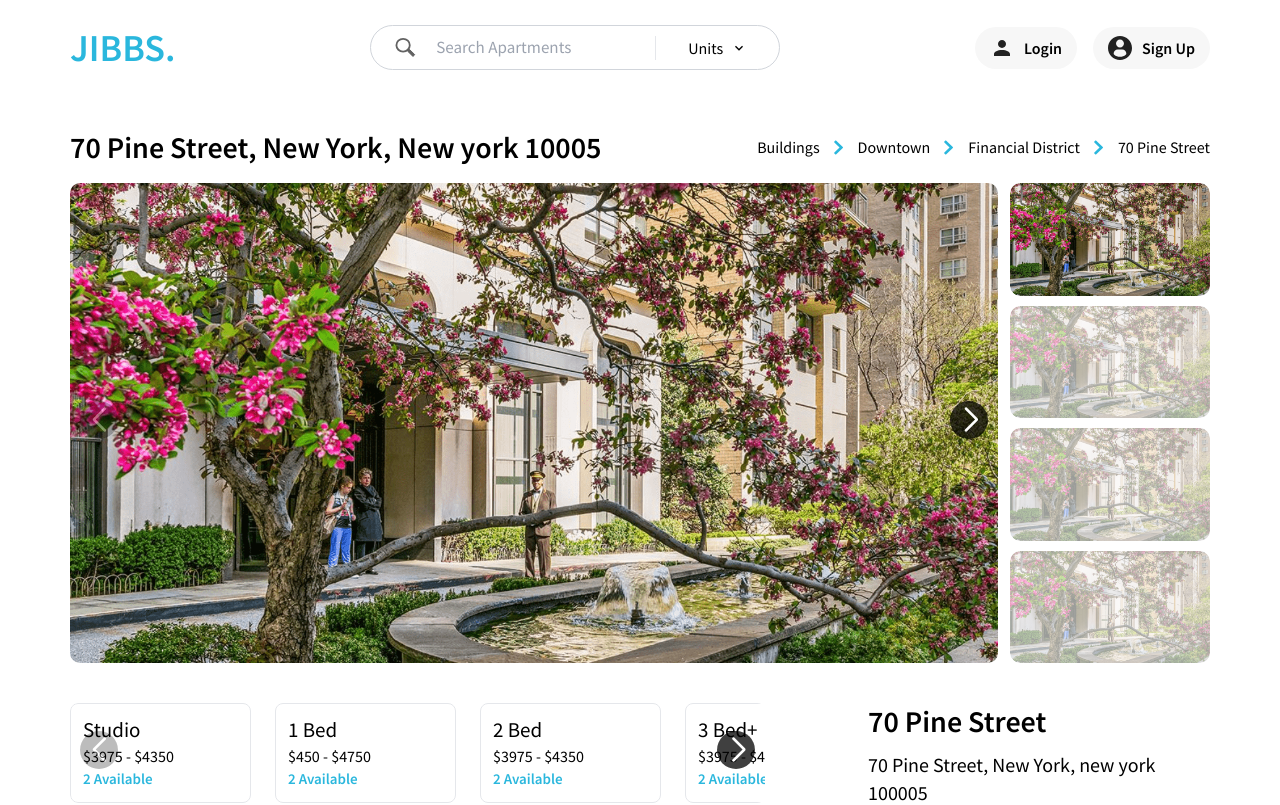
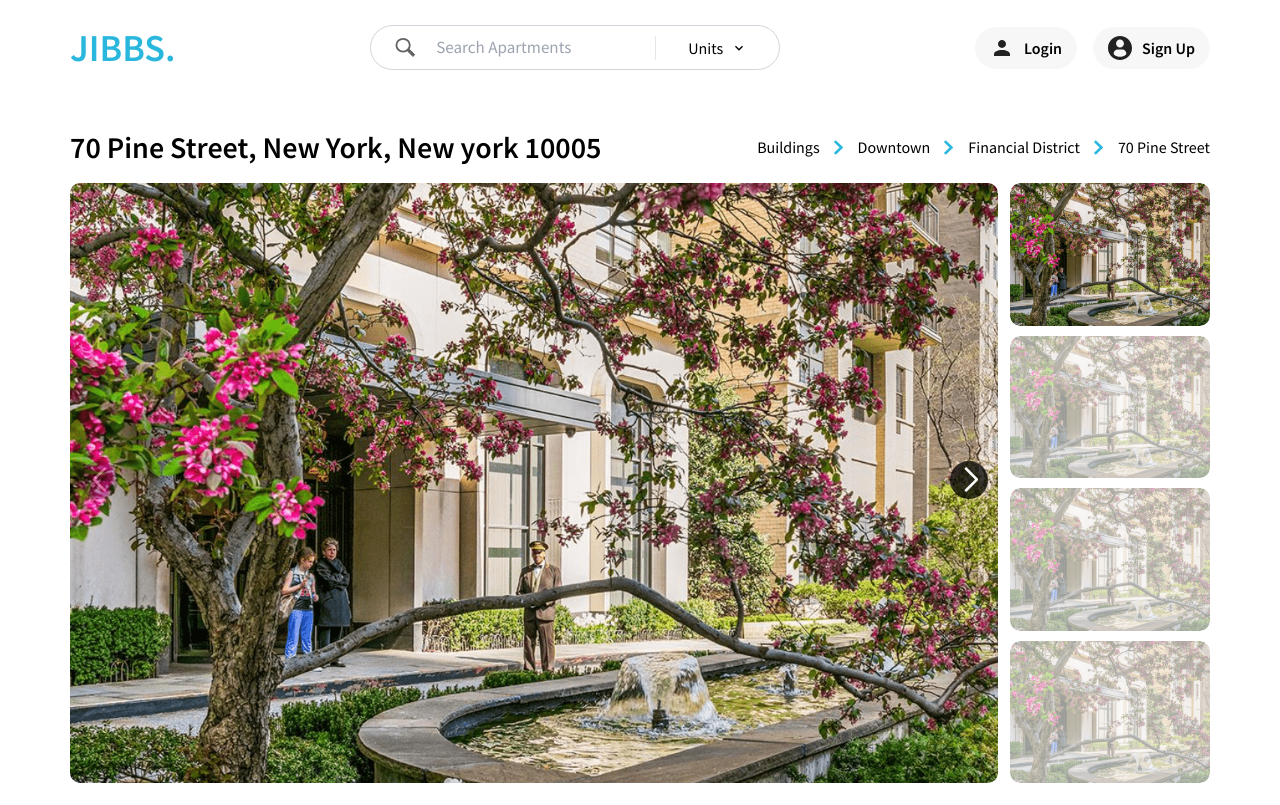
Before and after one commit to shariful10/jiibs, a Next.js app: page /building-details in a window 1280 px wide. Shown: the top 805 px of the page. Built offline with nearby package versions, Linux system fonts and the light colour scheme.

Commit message:
Organised files and folder

```diff
--- a/src/Components/BuildingImageSlider/BuildingImageSlider.jsx
+++ /dev/null
@@ -1,68 +0,0 @@
-"use client";
-import React from "react";
-import { Swiper, SwiperSlide } from "swiper/react";
-import Image from "next/image";
-import sliderImage from "@/assets/slider.webp";
-
-// Import Swiper styles
-import "swiper/css";
-import "swiper/css/pagination";
-import "swiper/css/navigation";
-import "./styles.css";
-
-const images = [
-	{
-		name: "image-1",
-		image: "/@/assets/nature-1.jpg",
-	},
-	{
-		name: "image-2",
-		image: "/@/assets/nature-1.jpg",
-	},
-	{
-		name: "image-3",
-		image: "/@/assets/nature-1.jpg",
-	},
-	{
-		name: "image-4",
-		image: "/@/assets/nature-1.jpg",
-	},
-	{
-		name: "image-5",
-		image: "@/assets/nature-1.jpg",
-	},
-];
-
-// import required modules
-import { Navigation } from "swiper/modules";
-
-export default function BuildingImageSlider() {
-	return (
-		<Swiper
-			direction={"vertical"}
-			slidesPerView={1}
-			spaceBetween={30}
-			mousewheel={true}
-			navigation={true}
-			modules={[Navigation]}
-			style={{
-				"--swiper-navigation-color": "#fff",
-				"--swiper-pagination-color": "#fff",
-			}}
-			className="w-full rounded-lg mySwiper"
-		>
-			{images?.map((img, index) => (
-				<SwiperSlide
-					key={index}
-					className="min-w-full h-[600px] rounded-lg overflow-hidden"
-				>
-					<Image
-						src={sliderImage}
-						className="w-full h-full rounded-lg"
-						alt=""
-					/>
-				</SwiperSlide>
-			))}
-		</Swiper>
-	);
-}
--- a/src/Components/BuildingImageSlider/Slider.jsx
+++ b/src/Components/BuildingSlider/Slider.jsx
@@ -21,7 +21,7 @@ export default function BuildingSlider() {
   const [thumbsSwiper, setThumbsSwiper] = useState(null);
 
   return (
-    <div className="flex justify-between gap-3 h-[480px]">
+    <div className="flex justify-between gap-3 h-[480px] xl:h-[600px]">
       <Swiper
         direction={"vertical"}
         slidesPerView={1}
--- a/src/Components/Pages/building-details/BuildingDetails.jsx
+++ /dev/null
@@ -1,42 +0,0 @@
-import Breadcrumbs from "@/Components/Regular/Breadcrumbs/Breadcrumbs";
-import Description from "./Description/Description";
-import Similar from "./Similar/Similar";
-import BuildingSlider from "@/Components/BuildingImageSlider/Slider";
-
-export default function BuildingDetail() {
-  return (
-    <>
-      <div>
-        {/* title and slider part */}
-        <section className="py-4">
-          {/* Header part */}
-          <div className="md:flex flex-col md:flex-row gap-4 justify-between items-center py-[18px] hidden">
-            <h1 className="text-xl md:text-2xl lg:text-3xl font-semibold">
-              70 Pine Street, New York, New york 10005
-            </h1>
-
-            <div className="hidden md:block">
-              <Breadcrumbs
-                paths={[
-                  { name: "buildings", link: "#" },
-                  { name: "Downtown", link: "#" },
-                  { name: "Financial district", link: "#" },
-                  { name: "70 pine street", link: "#" },
-                ]}
-              />
-            </div>
-          </div>
-
-          {/* preview slider */}
-          <BuildingSlider />
-        </section>
-
-        {/* Description */}
-        <Description />
-
-        {/* Similar Buildings */}
-        <Similar />
-      </div>
-    </>
-  );
-}
--- a/src/Components/Pages/building-details/Description/AboutSide/AboutSide.jsx
+++ b/src/Components/Pages/building-details/Description/AboutSide/AboutSide.jsx
@@ -31,41 +31,11 @@ export default function AboutSide() {
       price: { min: 3975, max: 4350 },
       available: 2,
     },
-    {
-      space: "3 bed+",
-      price: { min: 3975, max: 4350 },
-      available: 2,
-    },
-    {
-      space: "3 bed+",
-      price: { min: 3975, max: 4350 },
-      available: 2,
-    },
-    {
-      space: "3 bed+",
-      price: { min: 3975, max: 4350 },
-      available: 2,
-    },
-    {
-      space: "3 bed+",
-      price: { min: 3975, max: 4350 },
-      available: 2,
-    },
-    {
-      space: "3 bed+",
-      price: { min: 3975, max: 4350 },
-      available: 2,
-    },
-    {
-      space: "3 bed+",
-      price: { min: 3975, max: 4350 },
-      available: 2,
-    },
   ];
 
   return (
     <>
-      <div className="space-y-8 md:space-y-[3.25rem] mb-5">
+      <div className="w-full space-y-8 md:space-y-[3.25rem] mb-5">
         {/* bet studio */}
         <div className="flex items-center justify-between gap-6">
           <StudioBed betData={studioBed} />
--- a/src/Components/Pages/building-details/Description/AboutSide/StudioBed.jsx
+++ b/src/Components/Pages/building-details/Description/AboutSide/StudioBed.jsx
@@ -1,53 +1,67 @@
-"use client";
+// "use client";
 
-import React from "react";
-import { Swiper, SwiperSlide } from "swiper/react";
-import { Navigation } from "swiper/modules";
-import "./Studio.css";
+const { describe } = require("node:test");
 
-// Import Swiper styles
-import "swiper/css";
-import "swiper/css/pagination";
-import "swiper/css/navigation";
-import "swiper/css/free-mode";
+// import React from "react";
+// import { Swiper, SwiperSlide } from "swiper/react";
+// import { Navigation } from "swiper/modules";
+// import "./Studio.css";
 
-const StudioBedSlide = ({ betData = [] }) => {
+// // Import Swiper styles
+// import "swiper/css";
+// import "swiper/css/pagination";
+// import "swiper/css/navigation";
+// import "swiper/css/free-mode";
+
+// const StudioBedSlide = ({ betData = [] }) => {
+//   return (
+//     <Swiper
+//       slidesPerView={4}
+//       spaceBetween={10}
+//       modules={[Navigation]}
+//       style={{
+//         "--swiper-navigation-color": "#fff",
+//         "--swiper-pagination-color": "#fff",
+//       }}
+//       navigation={{
+//         nextEl: ".swiper-button-next",
+//         prevEl: ".swiper-button-prev",
+//       }}
+//       className="w-full !flex rounded-lg studio_slider"
+//     >
+//       <div className="swiper-button-next bg-slate-200" />
+//       <div className="swiper-button-prev bg-slate-200" />
+
+//       {betData?.map((bet, index) => (
+//         <SwiperSlide
+//           key={index}
+//           className="max-w-[181px] !w-full flex items-center justify-between gap-6 studio_slider_slide !m-0 cursor-pointer"
+//         >
+//           <BetStudio studio={bet} />
+//         </SwiperSlide>
+//       ))}
+//     </Swiper>
+//   );
+// };
+
+// export default StudioBedSlide;
+
+const StudioBed = ({ betData = [] }) => {
   return (
-    <Swiper
-      slidesPerView={4}
-      spaceBetween={10}
-      modules={[Navigation]}
-      style={{
-        "--swiper-navigation-color": "#fff",
-        "--swiper-pagination-color": "#fff",
-      }}
-      navigation={{
-        nextEl: ".swiper-button-next",
-        prevEl: ".swiper-button-prev",
-      }}
-      className="w-full !flex rounded-lg studio_slider"
-    >
-      <div className="swiper-button-next bg-slate-200" />
-      <div className="swiper-button-prev bg-slate-200" />
-
+    <div className="min-w-[181px] w-full flex items-center justify-between gap-6">
       {betData?.map((bet, index) => (
-        <SwiperSlide
-          key={index}
-          className="max-w-[181px] !w-full flex items-center justify-between gap-6 studio_slider_slide !m-0 cursor-pointer"
-        >
-          <BetStudio studio={bet} />
-        </SwiperSlide>
+        <BetStudio key={index} studio={bet} />
       ))}
-    </Swiper>
+    </div>
   );
 };
 
-export default StudioBedSlide;
+export default StudioBed;
 
-// // mini components
+// bet studio components
 function BetStudio({ studio }) {
   return (
-    <div className="capitalize border rounded-lg p-3 min-w-min">
+    <div className="w-full capitalize border rounded-lg p-3 min-w-min">
       <h4 className="text-xl md:text-[21px] font-normal"> {studio?.space}</h4>
       <strong className="md:text-base text-xs font-normal">
         ${studio?.price?.min} - ${studio?.price?.max}
--- a/src/Components/Pages/building-details/Description/LocationDetails/LocationMap.jsx
+++ b/src/Components/Pages/building-details/Description/LocationDetails/LocationMap.jsx
@@ -12,7 +12,7 @@ export default function LocationMap() {
   const handleTouch = () => {};
 
   return (
-    <div>
+    <div className="w-full">
       {/* head address part */}
       <div>
         <h1 className="text-3xl font-semibold">70 Pine Street</h1>
--- a/src/app/(root)/building-details/page.jsx
+++ b/src/app/(root)/building-details/page.jsx
@@ -1,9 +1,47 @@
-import BuildingDetails from "@/Components/Pages/building-details/BuildingDetails";
+import BuildingSlider from "@/Components/BuildingSlider/Slider";
+import AboutSide from "@/Components/Pages/building-details/Description/AboutSide/AboutSide";
+import LocationMap from "@/Components/Pages/building-details/Description/LocationDetails/LocationMap";
+import Similar from "@/Components/Pages/building-details/Similar/Similar";
+import Breadcrumbs from "@/Components/Regular/Breadcrumbs/Breadcrumbs";
 
-export default function Home() {
+export default function BuildingDetail() {
   return (
     <div className="w-full">
-      <BuildingDetails />
+      {/* title and slider part */}
+      <section className="py-4">
+        {/* Header part */}
+        <div className="md:flex flex-col md:flex-row gap-4 justify-between items-center py-[18px] hidden">
+          <h1 className="text-xl md:text-2xl lg:text-3xl font-semibold">
+            70 Pine Street, New York, New york 10005
+          </h1>
+
+          <div className="hidden md:block">
+            <Breadcrumbs
+              paths={[
+                { name: "buildings", link: "#" },
+                { name: "Downtown", link: "#" },
+                { name: "Financial district", link: "#" },
+                { name: "70 pine street", link: "#" },
+              ]}
+            />
+          </div>
+        </div>
+
+        {/* preview slider */}
+        <BuildingSlider />
+      </section>
+      <section className="flex flex-col-reverse md:flex-row flex-start items-start justify-between gap-[9%] md:gap-20 w-full mt-6">
+        {/* about , description */}
+        <div className="w-full md:w-[61%] overflow-hidden">
+          <AboutSide />
+        </div>
+
+        {/* Location map */}
+        <div className="w-full md:w-[30%] mb-4 md:mb-0 static md:sticky md:top-0">
+          <LocationMap />
+        </div>
+      </section>
+      <Similar />
     </div>
   );
 }
```
Also changed, not shown: src/Components/BuildingSlider/styles.css (renamed from src/Components/BuildingImageSlider/styles.css).
